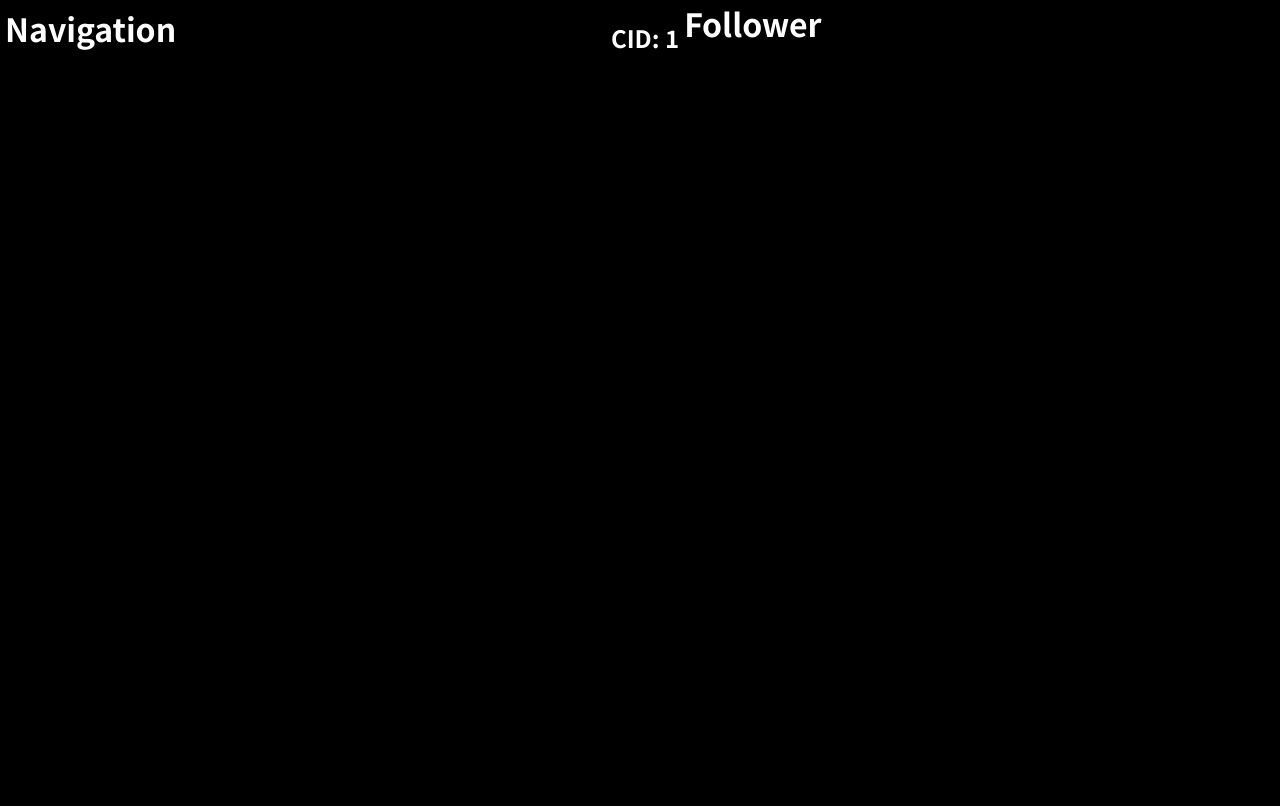
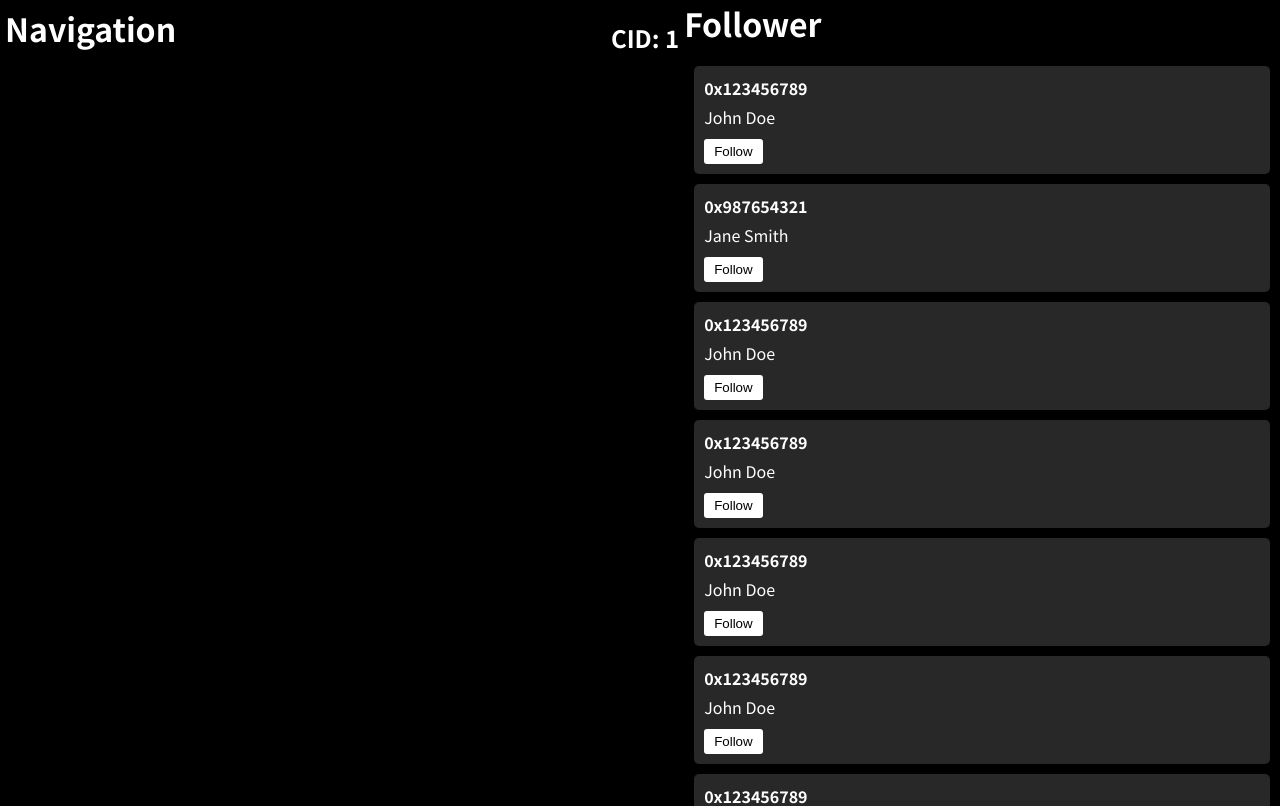
Before and after one commit to AryanAmin/SafeSphere, a React (Create React App) app: page /post/1 in a window 1280 px wide. Shown: the top 806 px of the page. Built offline with nearby package versions, Linux system fonts and the light colour scheme.

Commit message:
feature(Homepage) Follower cards

```diff
--- a/src/components/home/Home.js
+++ b/src/components/home/Home.js
@@ -3,7 +3,7 @@
 import Posts from "../posts/posts";
 import { useNavigate } from "react-router";
 import { useStateValue } from "../../StateProvider";
-import {NewPost} from '../newPost';
+import NewPost from '../newPost/NewPost';
 import {
   getFirestore,
   getDocs,
--- a/src/components/recommendFollowers/RecommendFollowers.css
+++ b/src/components/recommendFollowers/RecommendFollowers.css
@@ -1,5 +1,53 @@
-.recommendedFollowers-container{
+.recommendedFollowers-container {
     width: 100%;
     height: 100vh;
     flex: 0.5;
-}
+    background-color: black;
+    color: white;
+  }
+
+  .followers-list {
+    display: flex;
+    flex-wrap: wrap;
+    margin-top: 20px;
+  }
+
+  .follower-card {
+    flex-basis: 100%;
+    padding: 10px;
+    margin-left: 10px;
+    margin-right: 10px;
+    margin-bottom: 10px;
+    background-color: #282828;
+    border-radius: 5px;
+    box-shadow: 0 4px 6px rgba(0, 0, 0, 0.2), 0 2px 4px rgba(0, 0, 0, 0.1);
+  }
+
+  .follower-details {
+    display: flex;
+    flex-direction: column;
+    align-items: flex-start;
+  }
+
+  .wallet-address {
+    font-weight: bold;
+    margin-bottom: 5px;
+  }
+
+  .name {
+    margin-bottom: 10px;
+  }
+
+  .name a {
+    color: white;
+    text-decoration: none;
+  }
+
+  .follow-button {
+    background-color: white;
+    color: black;
+    border: none;
+    border-radius: 3px;
+    padding: 5px 10px;
+    cursor: pointer;
+  }
--- a/src/components/recommendFollowers/RecommendFollowers.js
+++ b/src/components/recommendFollowers/RecommendFollowers.js
@@ -2,9 +2,86 @@
 import "./RecommendFollowers.css";
 
 function RecommendFollowers() {
+  const followers = [
+    {
+      walletAddress: "0x123456789",
+      firstName: "John",
+      lastName: "Doe",
+    },
+    {
+      walletAddress: "0x987654321",
+      firstName: "Jane",
+      lastName: "Smith",
+    },
+    {
+      walletAddress: "0x123456789",
+      firstName: "John",
+      lastName: "Doe",
+    },
+    {
+      walletAddress: "0x123456789",
+      firstName: "John",
+      lastName: "Doe",
+    },
+    {
+      walletAddress: "0x123456789",
+      firstName: "John",
+      lastName: "Doe",
+    },
+    {
+      walletAddress: "0x123456789",
+      firstName: "John",
+      lastName: "Doe",
+    },
+    {
+      walletAddress: "0x123456789",
+      firstName: "John",
+      lastName: "Doe",
+    },
+    {
+      walletAddress: "0x123456789",
+      firstName: "John",
+      lastName: "Doe",
+    },
+    // Add more dummy followers here
+    // ...
+  ];
+
+  const onHandlePress = (follower) => {
+    // Handle the action when follow button or name link is pressed
+    // For example, you can navigate to a specific route using window.location.href
+    // Customize the navigation logic according to your requirements
+    console.log("Clicked on follower:", follower);
+    window.location.href = "/profile/" + follower.walletAddress;
+    // Replace the above line with your desired navigation logic
+  };
+
   return (
     <div className="recommendedFollowers-container">
       <h1>Follower</h1>
+      <div className="followers-list">
+        {followers.map((follower, index) => (
+          <div key={index} className="follower-card">
+            <div className="follower-details">
+              <div className="wallet-address">{follower.walletAddress}</div>
+              <div className="name">
+                <a
+                  href="#"
+                  onClick={() => onHandlePress(follower)}
+                >
+                  {follower.firstName} {follower.lastName}
+                </a>
+              </div>
+              <button
+                className="follow-button"
+                onClick={() => onHandlePress(follower)}
+              >
+                Follow
+              </button>
+            </div>
+          </div>
+        ))}
+      </div>
     </div>
   );
 }
```
